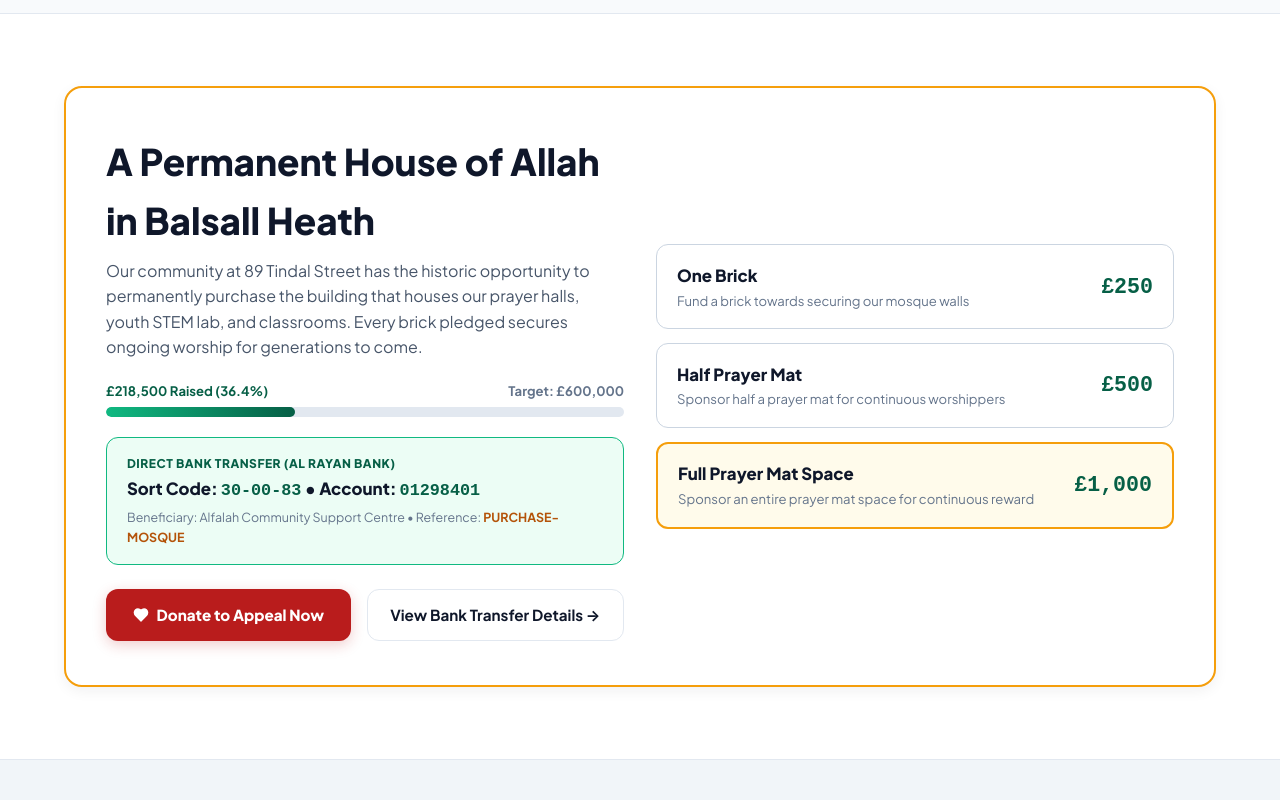
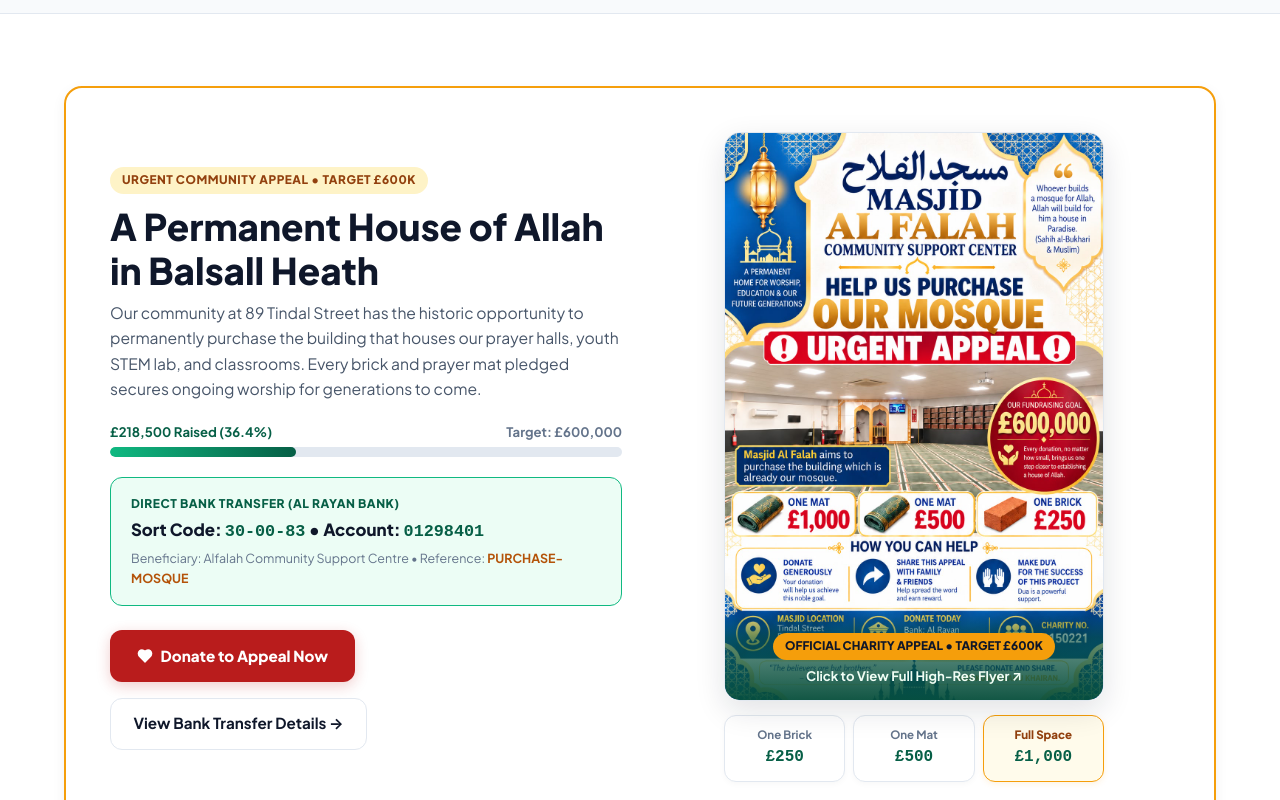
Before and after one commit to Hatemfer/alfalah-csc, a Next.js app in the folder frontend/: page / in a window 1280 px wide. Shown: the part 3300-4100 px from the top of the page. Built offline with nearby package versions, Linux system fonts and the light colour scheme; no server answers.

Commit message:
feat(appeal): showcase official appeal flyer poster on homepage and donate page

```diff
--- a/frontend/app/(public)/page.tsx
+++ b/frontend/app/(public)/page.tsx
@@ -347,28 +347,46 @@ export default async function HomePage() {
               backgroundColor: '#ffffff',
               border: '2px solid #f59e0b',
               borderRadius: 'var(--radius-lg)',
-              padding: '2.75rem 2.5rem',
+              padding: 'clamp(1.5rem, 4vw, 2.75rem)',
               boxShadow: 'var(--shadow-md)',
             }}
           >
             <div
               style={{
                 display: 'grid',
-                gridTemplateColumns: 'repeat(auto-fit, minmax(min(100%, 280px), 1fr))',
-                gap: '2rem',
+                gridTemplateColumns: 'repeat(auto-fit, minmax(min(100%, 320px), 1fr))',
+                gap: '2.25rem',
                 alignItems: 'center',
               }}
             >
-              {/* Story */}
+              {/* Story & Interactive Bank Details */}
               <div>
-                <h2 style={{ fontSize: 'clamp(1.8rem, 3.2vw, 2.3rem)', fontWeight: 800, color: '#0f172a', marginBottom: '0.5rem' }}>
+                <div
+                  style={{
+                    display: 'inline-flex',
+                    alignItems: 'center',
+                    gap: '0.4rem',
+                    backgroundColor: '#fef3c7',
+                    color: '#92400e',
+                    padding: '0.25rem 0.75rem',
+                    borderRadius: '9999px',
+                    fontSize: '0.74rem',
+                    fontWeight: 800,
+                    letterSpacing: '0.5px',
+                    marginBottom: '0.65rem',
+                  }}
+                >
+                  URGENT COMMUNITY APPEAL • TARGET £600K
+                </div>
+
+                <h2 style={{ fontSize: 'clamp(1.75rem, 3.2vw, 2.3rem)', fontWeight: 800, color: '#0f172a', marginBottom: '0.5rem', lineHeight: 1.2 }}>
                   A Permanent House of Allah in Balsall Heath
                 </h2>
-                <p style={{ fontSize: '1rem', color: '#475569', lineHeight: 1.6, marginBottom: '1.25rem' }}>
-                  Our community at 89 Tindal Street has the historic opportunity to permanently purchase the building that houses our prayer halls, youth STEM lab, and classrooms. Every brick pledged secures ongoing worship for generations to come.
+                <p style={{ fontSize: '0.98rem', color: '#475569', lineHeight: 1.6, marginBottom: '1.25rem' }}>
+                  Our community at 89 Tindal Street has the historic opportunity to permanently purchase the building that houses our prayer halls, youth STEM lab, and classrooms. Every brick and prayer mat pledged secures ongoing worship for generations to come.
                 </p>
 
-                {/* Progress Mini Bar */}
+                {/* Progress Bar */}
                 <div style={{ marginBottom: '1.25rem' }}>
                   <div style={{ display: 'flex', justifyContent: 'space-between', fontSize: '0.82rem', fontWeight: 700, marginBottom: '0.35rem' }}>
                     <span style={{ color: '#065f46' }}>£218,500 Raised (36.4%)</span>
@@ -379,7 +397,7 @@ export default async function HomePage() {
                   </div>
                 </div>
 
-                {/* Bank Transfer 0% fees box */}
+                {/* Bank Transfer Box */}
                 <div
                   style={{
                     backgroundColor: '#ecfdf5',
@@ -410,39 +428,128 @@ export default async function HomePage() {
                 </div>
               </div>
 
-              {/* 3 Real Symbolic Giving Tiers */}
-              <div style={{ display: 'flex', flexDirection: 'column', gap: '0.85rem' }}>
-                {[
-                  { title: 'One Brick', amount: '£250', desc: 'Fund a brick towards securing our mosque walls', link: '/donate?amount=250&category=purchase' },
-                  { title: 'Half Prayer Mat', amount: '£500', desc: 'Sponsor half a prayer mat for continuous worshippers', link: '/donate?amount=500&category=purchase' },
-                  { title: 'Full Prayer Mat Space', amount: '£1,000', desc: 'Sponsor an entire prayer mat space for continuous reward', link: '/donate?amount=1000&category=purchase', popular: true },
-                ].map((tier) => (
+              {/* Official Appeal Flyer Showcase & Quick Pledges */}
+              <div style={{ display: 'flex', flexDirection: 'column', alignItems: 'center' }}>
+                <a
+                  href="/images/client-appeal.jpg"
+                  target="_blank"
+                  rel="noopener noreferrer"
+                  title="Click to view full official appeal flyer"
+                  style={{
+                    display: 'block',
+                    position: 'relative',
+                    width: '100%',
+                    maxWidth: '380px',
+                    borderRadius: '16px',
+                    overflow: 'hidden',
+                    boxShadow: '0 10px 30px rgba(15, 23, 42, 0.12)',
+                    border: '1.5px solid #e2e8f0',
+                    transition: 'transform 0.2s ease, box-shadow 0.2s ease',
+                  }}
+                >
+                  <img
+                    src="/images/client-appeal.jpg"
+                    alt="Masjid Al Falah Official Mosque Purchase Appeal"
+                    style={{
+                      width: '100%',
+                      height: 'auto',
+                      display: 'block',
+                    }}
+                  />
+                  <div
+                    style={{
+                      position: 'absolute',
+                      bottom: 0,
+                      left: 0,
+                      right: 0,
+                      background: 'linear-gradient(to top, rgba(6, 78, 59, 0.95) 0%, rgba(6, 78, 59, 0.6) 70%, transparent 100%)',
+                      padding: '1.25rem 1rem 0.85rem',
+                      color: '#ffffff',
+                      textAlign: 'center',
+                    }}
+                  >
+                    <span
+                      style={{
+                        backgroundColor: '#f59e0b',
+                        color: '#0f172a',
+                        fontWeight: 800,
+                        fontSize: '0.74rem',
+                        padding: '0.25rem 0.75rem',
+                        borderRadius: '9999px',
+                        display: 'inline-block',
+                        marginBottom: '0.35rem',
+                      }}
+                    >
+                      OFFICIAL CHARITY APPEAL • TARGET £600K
+                    </span>
+                    <div style={{ fontSize: '0.82rem', fontWeight: 700, color: '#f0fdf4' }}>
+                      Click to View Full High-Res Flyer ↗
+                    </div>
+                  </div>
+                </a>
+
+                {/* 3 Quick Pledge Tiers Matching the Poster */}
+                <div
+                  style={{
+                    display: 'grid',
+                    gridTemplateColumns: 'repeat(3, 1fr)',
+                    gap: '0.5rem',
+                    width: '100%',
+                    maxWidth: '380px',
+                    marginTop: '0.85rem',
+                  }}
+                >
                   <Link
-                    key={tier.title}
-                    href={tier.link}
+                    href="/donate?amount=250&category=purchase"
                     style={{
-                      display: 'flex',
-                      alignItems: 'center',
-                      justifyContent: 'space-between',
-                      padding: '1.1rem 1.25rem',
-                      backgroundColor: tier.popular ? '#fffbeb' : '#ffffff',
-                      border: tier.popular ? '2px solid #f59e0b' : '1px solid #cbd5e1',
-                      borderRadius: 'var(--radius-md)',
+                      padding: '0.65rem 0.35rem',
+                      textAlign: 'center',
+                      backgroundColor: '#ffffff',
+                      border: '1.5px solid #e2e8f0',
+                      borderRadius: '12px',
                       textDecoration: 'none',
                       transition: 'all 0.15s ease',
+                      boxShadow: '0 2px 6px rgba(0,0,0,0.03)',
                     }}
                   >
-                    <div>
-                      <div style={{ fontWeight: 800, fontSize: '1.05rem', color: '#0f172a' }}>
-                        {tier.title}
-                      </div>
-                      <div style={{ fontSize: '0.82rem', color: '#64748b' }}>{tier.desc}</div>
-                    </div>
-                    <div style={{ fontSize: '1.35rem', fontWeight: 900, color: '#065f46', paddingLeft: '0.75rem', fontFamily: 'monospace' }}>
-                      {tier.amount}
-                    </div>
+                    <div style={{ fontSize: '0.72rem', color: '#64748b', fontWeight: 700 }}>One Brick</div>
+                    <div style={{ fontSize: '1rem', fontWeight: 800, color: '#065f46', fontFamily: 'monospace', marginTop: '1px' }}>£250</div>
                   </Link>
-                ))}
+
+                  <Link
+                    href="/donate?amount=500&category=purchase"
+                    style={{
+                      padding: '0.65rem 0.35rem',
+                      textAlign: 'center',
+                      backgroundColor: '#ffffff',
+                      border: '1.5px solid #e2e8f0',
+                      borderRadius: '12px',
+                      textDecoration: 'none',
+                      transition: 'all 0.15s ease',
+                      boxShadow: '0 2px 6px rgba(0,0,0,0.03)',
+                    }}
+                  >
+                    <div style={{ fontSize: '0.72rem', color: '#64748b', fontWeight: 700 }}>One Mat</div>
+                    <div style={{ fontSize: '1rem', fontWeight: 800, color: '#065f46', fontFamily: 'monospace', marginTop: '1px' }}>£500</div>
+                  </Link>
+
+                  <Link
+                    href="/donate?amount=1000&category=purchase"
+                    style={{
+                      padding: '0.65rem 0.35rem',
+                      textAlign: 'center',
+                      backgroundColor: '#fffbeb',
+                      border: '1.5px solid #f59e0b',
+                      borderRadius: '12px',
+                      textDecoration: 'none',
+                      transition: 'all 0.15s ease',
+                      boxShadow: '0 2px 6px rgba(245, 158, 11, 0.12)',
+                    }}
+                  >
+                    <div style={{ fontSize: '0.72rem', color: '#92400e', fontWeight: 800 }}>Full Space</div>
+                    <div style={{ fontSize: '1rem', fontWeight: 800, color: '#065f46', fontFamily: 'monospace', marginTop: '1px' }}>£1,000</div>
+                  </Link>
+                </div>
               </div>
             </div>
           </div>
```
Also changed, not shown: frontend/app/(public)/donate/page.tsx (+63 -1 lines).
